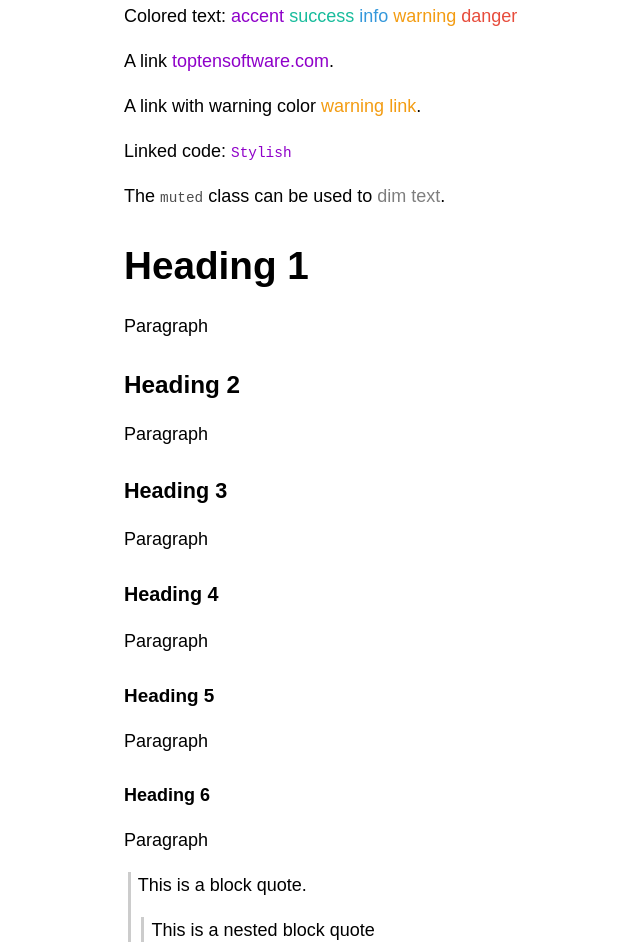
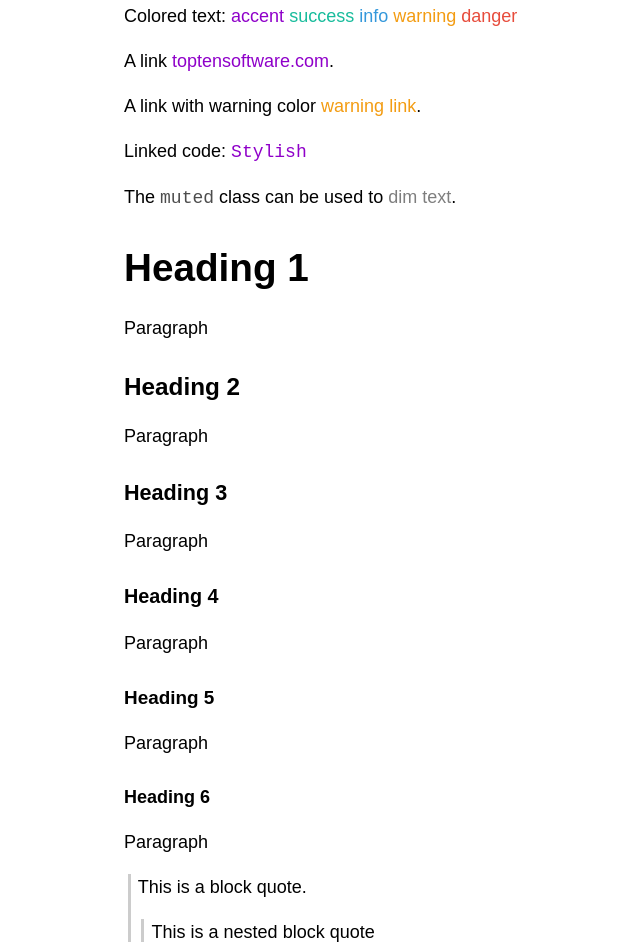
Before and after one commit to codeonlyjs/stylish, a website with bundled scripts: page index.html in a window 1280 px wide. Shown: the part 1505-2447 px from the top of the page, without its empty margins (116-756 px from the left). Built offline with nearby package versions, Linux system fonts and the light colour scheme; a script that the page names is missing.

Commit message:
Fix to font size of inline code

```diff
--- a/stylish.css
+++ b/stylish.css
@@ -201,6 +201,10 @@ blockquote
 code
 {
     color: var(--code-color);
+}
+
+pre code
+{
     font-size: 0.8em;
 }
 
```
